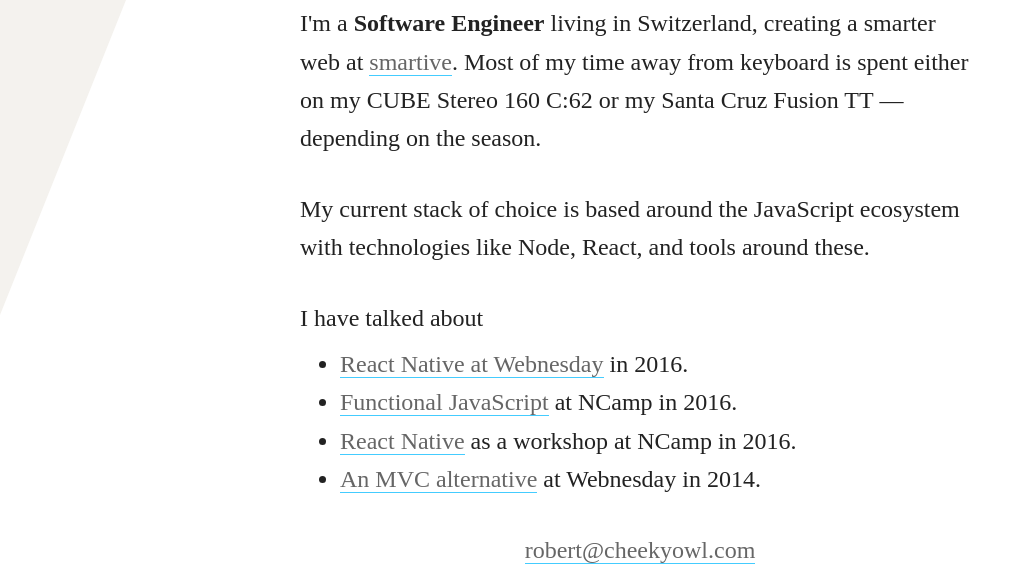
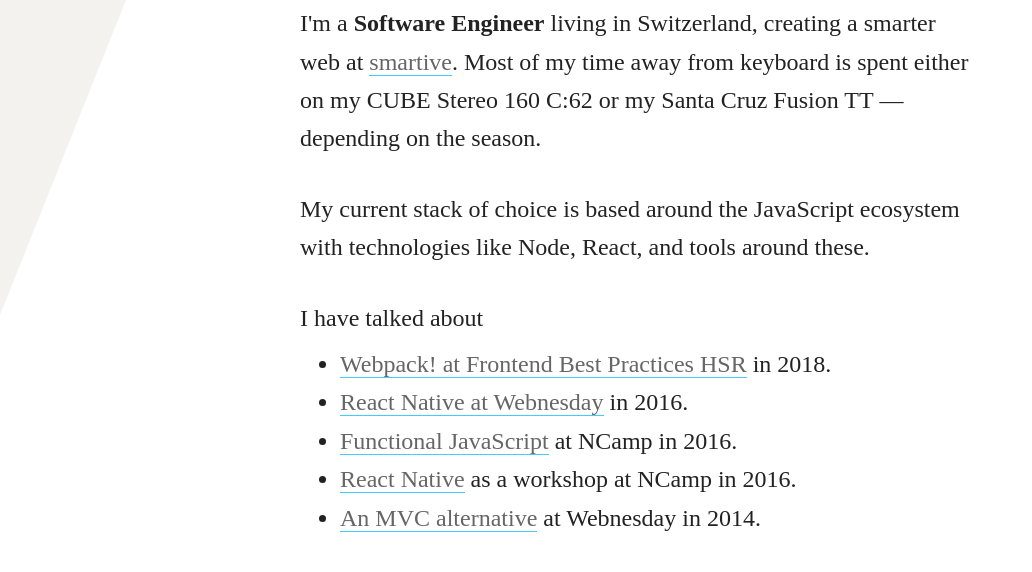
Before and after one commit to deniaz/deniaz.github.com, a plain HTML site: page index.html in a window 1280 px wide. Shown: the part 185-757 px from the top of the page, without its empty margins (0-1032 px from the left). Drawn offline with Linux system fonts and the light colour scheme.

Commit message:
Update index.html

```diff
--- a/index.html
+++ b/index.html
@@ -31,6 +31,7 @@
         </p>
 
         <ul>
+            <li><a href="https://docs.google.com/presentation/d/1nQWDKfhJbKqDvzTRPTtyS0Ko-sK2oRoARHeZh23X77c">Webpack! at Frontend Best Practices HSR</a> in 2018.</li>
             <li><a href="https://speakerdeck.com/deniaz/react-native-webnesday-number-9">React Native at Webnesday</a> in 2016.</li>
             <li><a href="https://speakerdeck.com/deniaz/javascript-from-dhtml-to-a-multi-paradigm-language">Functional JavaScript</a> at NCamp in 2016.</li>
             <li><a href="https://speakerdeck.com/deniaz/hands-on-react-native">React Native</a> as a workshop at NCamp in 2016.</li>
```
